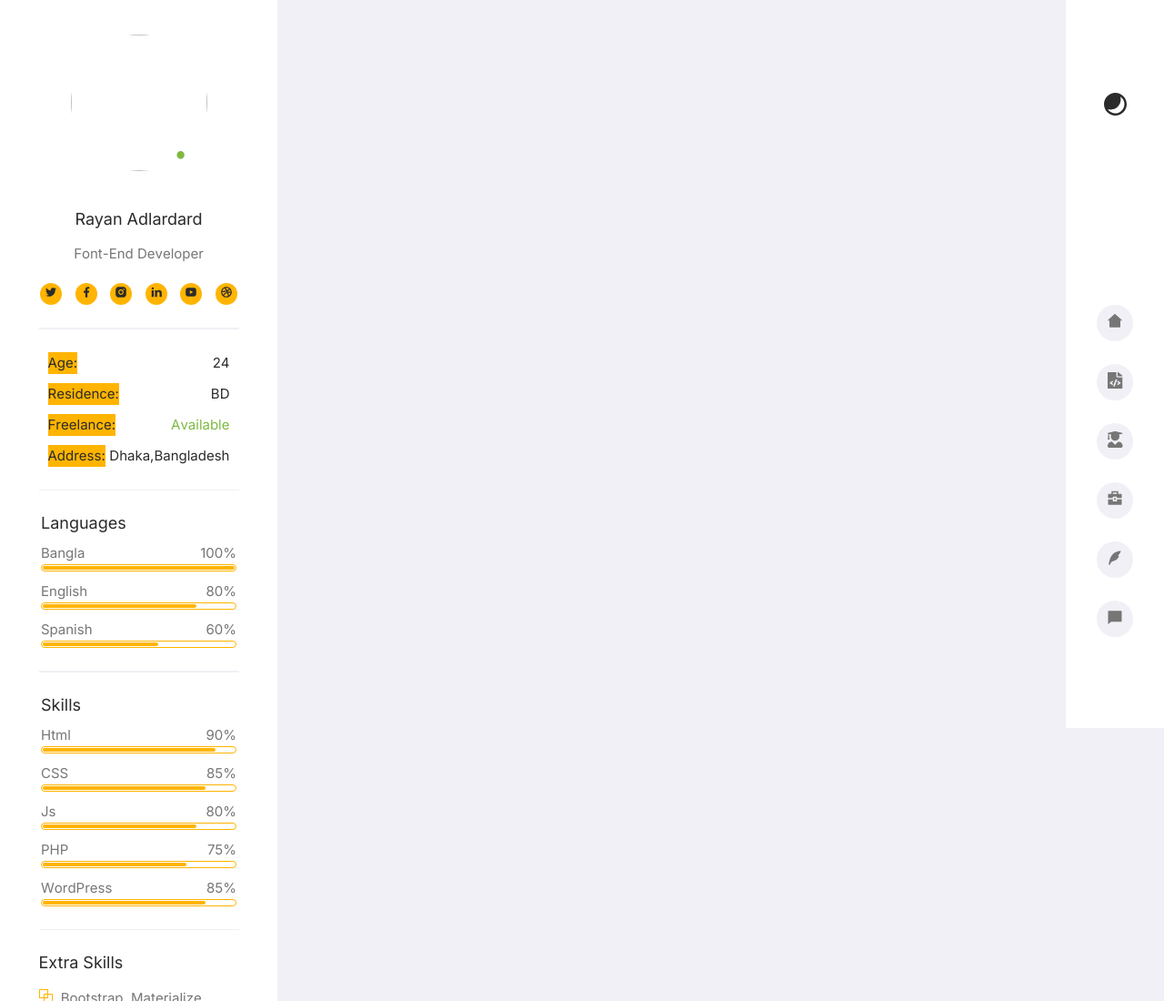
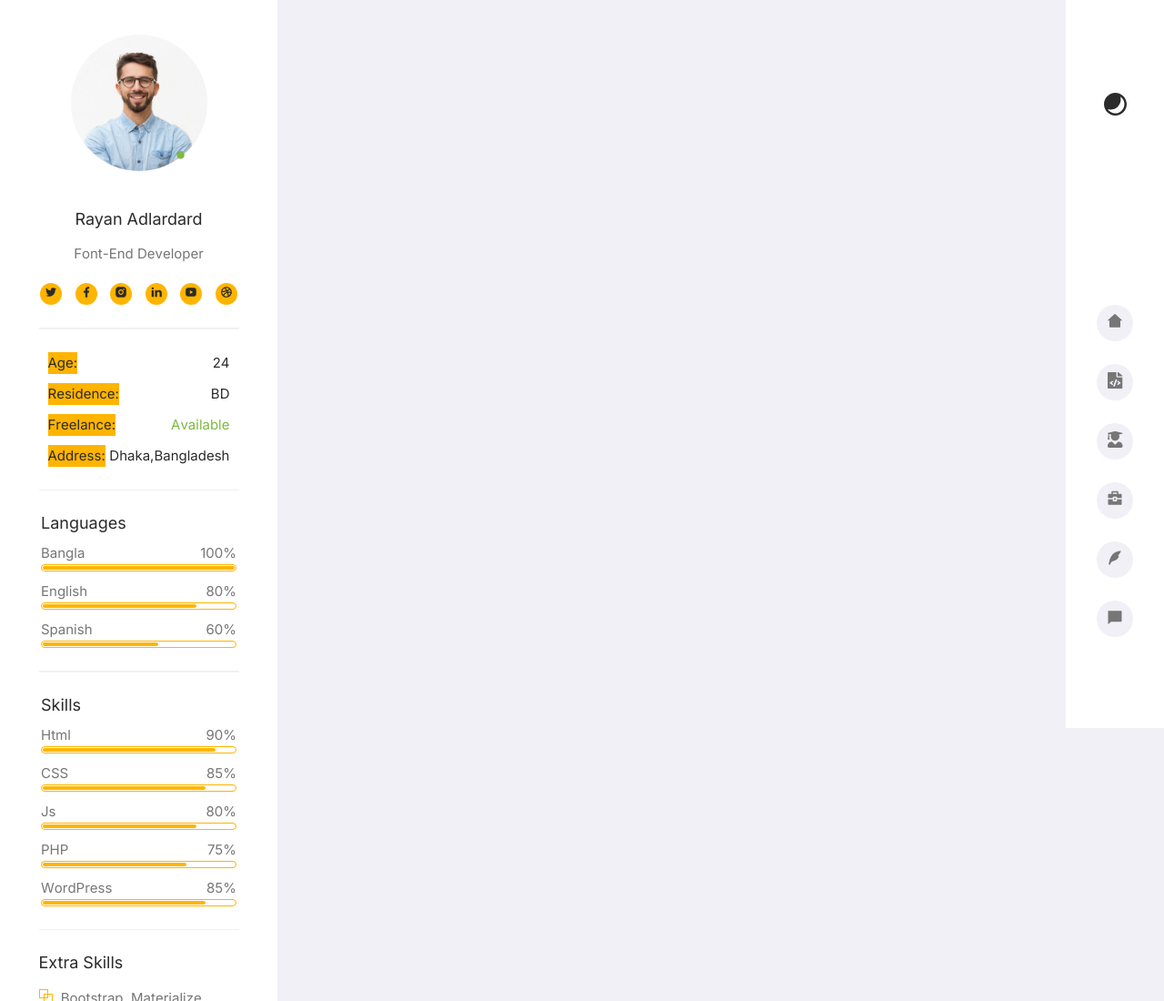
Before and after one commit to foyz1/l3.5, a plain HTML site: page index.html in a window 1280 px wide. Shown: the top 1100 px of the page at 91% size. Drawn offline with Linux system fonts and the light colour scheme; the site is published under a folder, as on GitHub Pages, so addresses that start at the root find nothing.

Commit message:
Update index.html

```diff
--- a/index.html
+++ b/index.html
@@ -16,7 +16,7 @@
             <div class="content">
                 <div class="foto">
                     <div class="foto__content">
-                        <img src="/img/93f7491bcef5ff23ce04f6eb7279adf7.jfif" alt="">
+                        <img src="img/93f7491bcef5ff23ce04f6eb7279adf7.jfif" alt="">
                     </div>
                 </div>
                 <div class="info">
```
